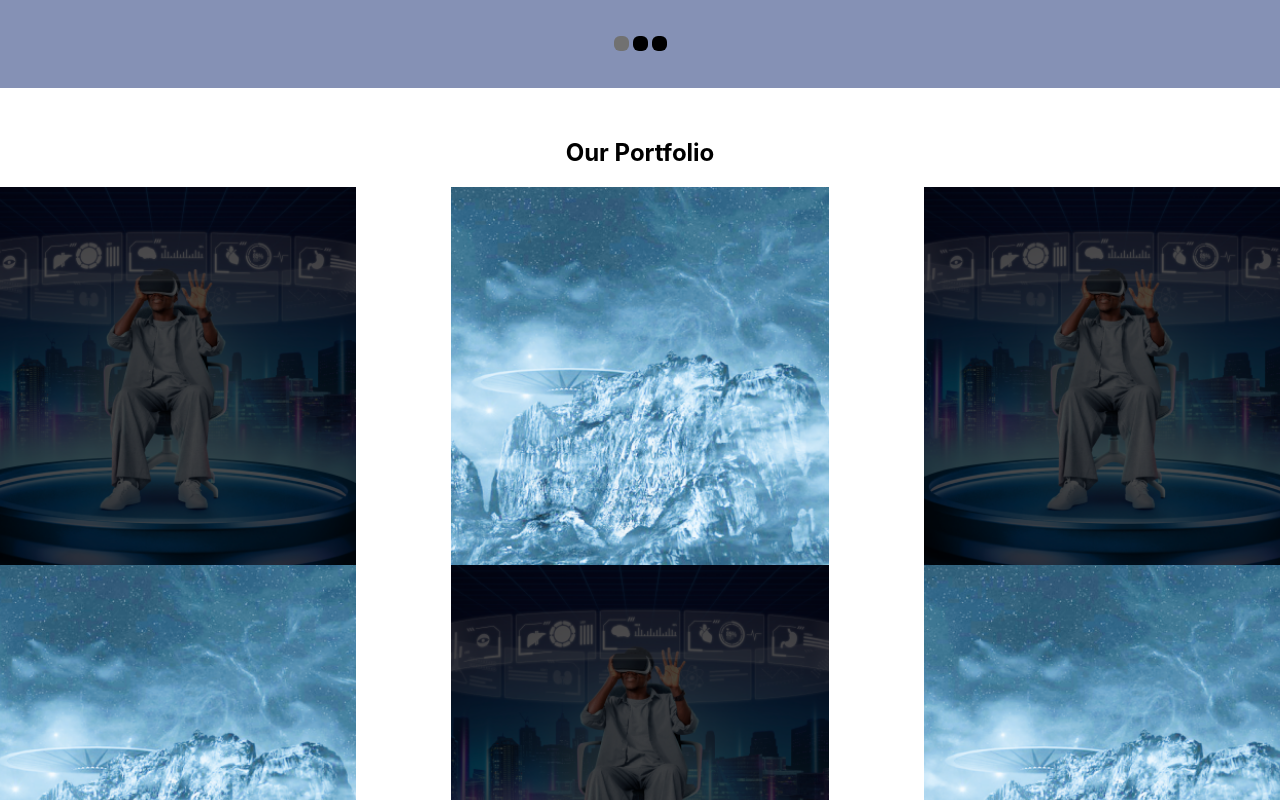
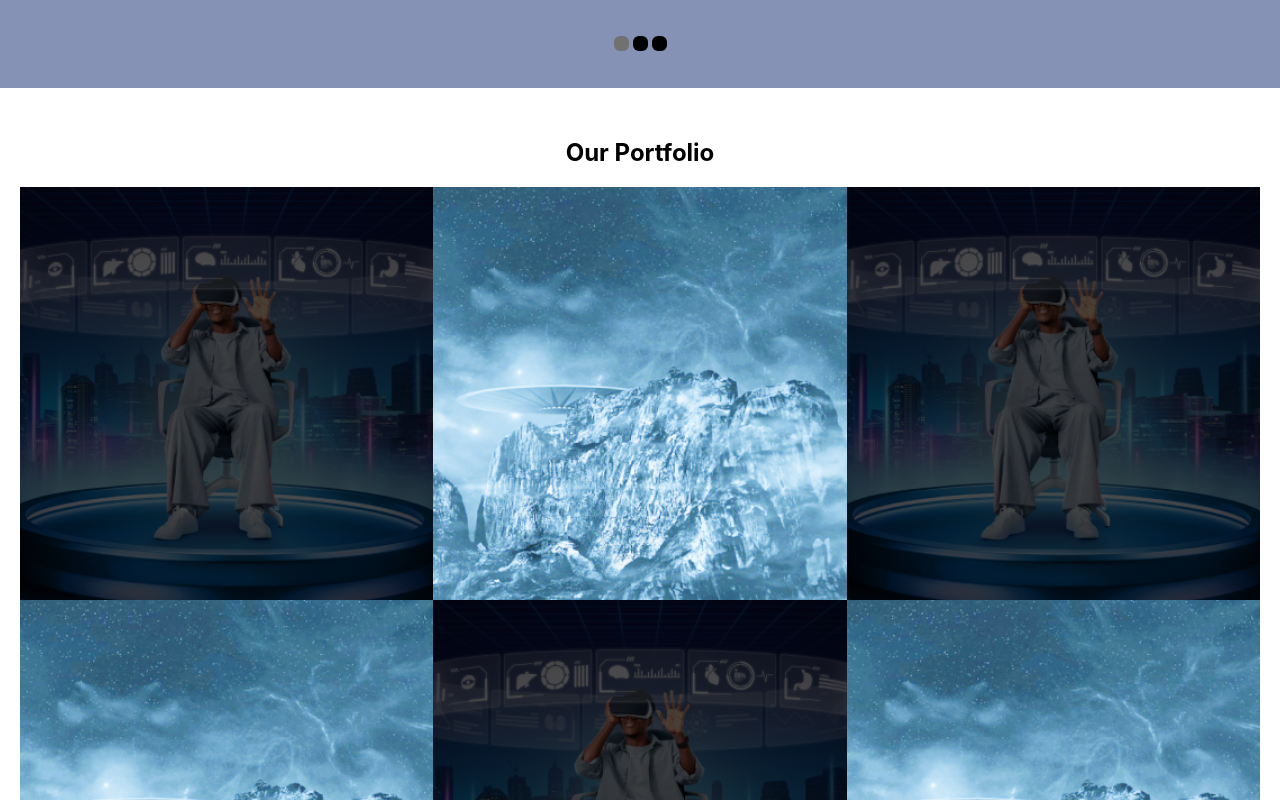
Before and after one commit to harindiw/my-app, a React (Create React App) app: page / in a window 1280 px wide. Shown: the part 2400-3200 px from the top of the page. Built offline with nearby package versions, Linux system fonts and the light colour scheme.

Commit message:
Update Projects.css

```diff
--- a/src/Components/Portfolio/Projects.css
+++ b/src/Components/Portfolio/Projects.css
@@ -1,6 +1,6 @@
 .portfolio-container {
   text-align: center;
-  padding: 0 10px;
+
 }
 
 .subtitle {
@@ -9,9 +9,11 @@
 }
 
 .image-container {
+  padding-left:100px;
+  padding-right:100px;
   display: grid;
   grid-template-columns: repeat(3, 1fr);
-  /* justify-content: center; */
+  justify-content: center;
   gap: 0;
 }
 
@@ -28,7 +30,7 @@
 }
 
 .hover-image {
-  width: 80%;
+  width: 100%;
   height: auto;
   /* object-fit: cover; */
   /* transition: transform 0.3s ease; */
```
